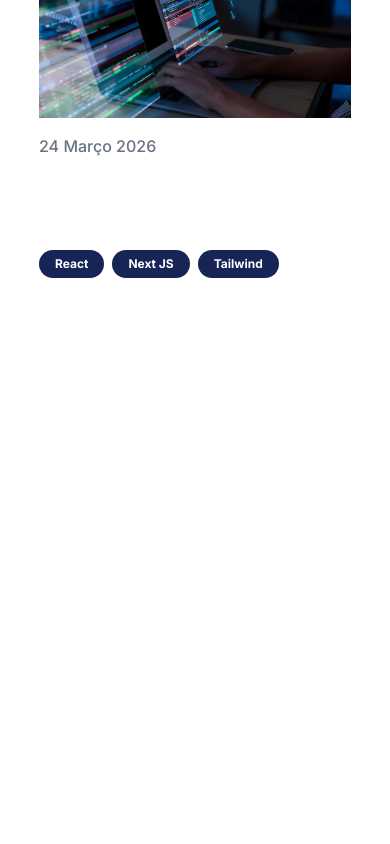
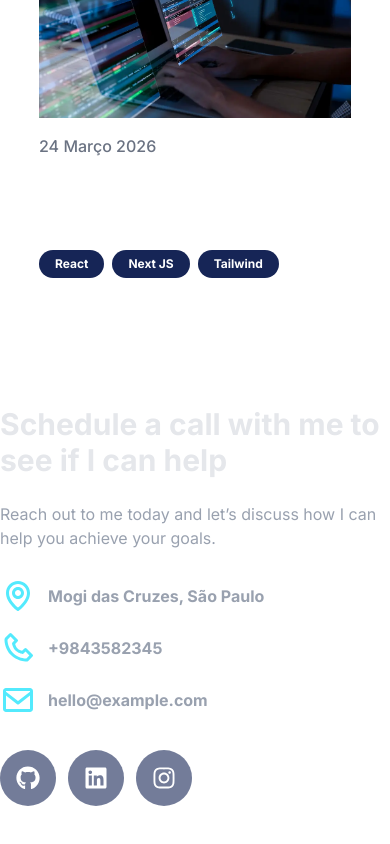
Before and after one commit to pablo-cruzbr/modern-portfolio-website, a Next.js app: page / in a window 390 px wide. Shown: the part 7854-8698 px from the top of the page. Before the commit the page ends 8324 px from the top, so only its background shows below. Built offline with nearby package versions, Linux system fonts and the light colour scheme.

Commit message:
feat: add contact section with social icons and info

```diff
--- a/components/Home/Contact/Contact.tsx
+++ b/components/Home/Contact/Contact.tsx
@@ -1,9 +1,55 @@
 import React from 'react'
-
+import { BiEnvelope, BiLocationPlus, BiMap, BiPhone, BiSolidLocationPlus } from 'react-icons/bi'
+import { FaFacebook, FaFacebookF, FaGithub, FaInstagram, FaLinkedin } from 'react-icons/fa'
 const Contact = () => {
   return (
     <div className="pt-16 pb-16">
-        <div className="w-[90] md "></div>
+        <div className="w-[90] md:w-[80%] lg:w-[70%] mx-auto grid-cols-1 lg:grid-cols-2 gap-10 items-center">
+          <div>
+            <h1 className="text-3xl sm:text-4xl lg:text-5xl font-bold text-gray-200">
+              Schedule a call with me to see if I can help
+            </h1>
+            <p className="text-gray-400 mt-6 text-base sm:text-lg">
+              Reach out to me today and let’s discuss how I can help you achieve your goals.
+            </p>
+            <div className="mt-7">
+              <div className="flex items-center space-x-3 mb-4">
+                <BiMap className="w-9 h-9 text-cyan-300" />
+                <p className="text-x1 font-bold text-gray-400">
+                  Mogi das Cruzes, São Paulo
+                </p>
+              </div>
+
+              <div className="flex items-center space-x-3 mb-4">
+                <BiPhone className="w-9 h-9 text-cyan-300" />
+                <p className="text-x1 font-bold text-gray-400">
+                  +9843582345
+                </p>
+              </div>
+
+              <div className="flex items-center space-x-3 mb-4">
+                <BiEnvelope className="w-9 h-9 text-cyan-300" />
+                <p className="text-x1 font-bold text-gray-400">
+                  hello@example.com
+                </p>
+              </div>
+            </div>
+            <div className="flex items-center mt-8 space-x-3">
+              <div className="w-14 h-14 bg-blue-950/60 justify-center rounded-full flex items-center cursor-pointer flex-col hover:bg-blue-800 transition-all duration-300">
+              <FaGithub className="text-white w-6 h-6"/>
+              </div>
+
+              <div className="w-14 h-14 bg-blue-950/60 justify-center rounded-full flex items-center cursor-pointer flex-col hover:bg-blue-800 transition-all duration-300">
+              <FaLinkedin className="text-white w-6 h-6"/>
+              </div>
+
+              <div className="w-14 h-14 bg-blue-950/60 justify-center rounded-full flex items-center cursor-pointer flex-col hover:bg-blue-800 transition-all duration-300">
+              <FaInstagram className="text-white w-6 h-6"/>
+              </div>
+
+            </div>
+          </div>
+        </div>
     </div>
   )
 }
```
